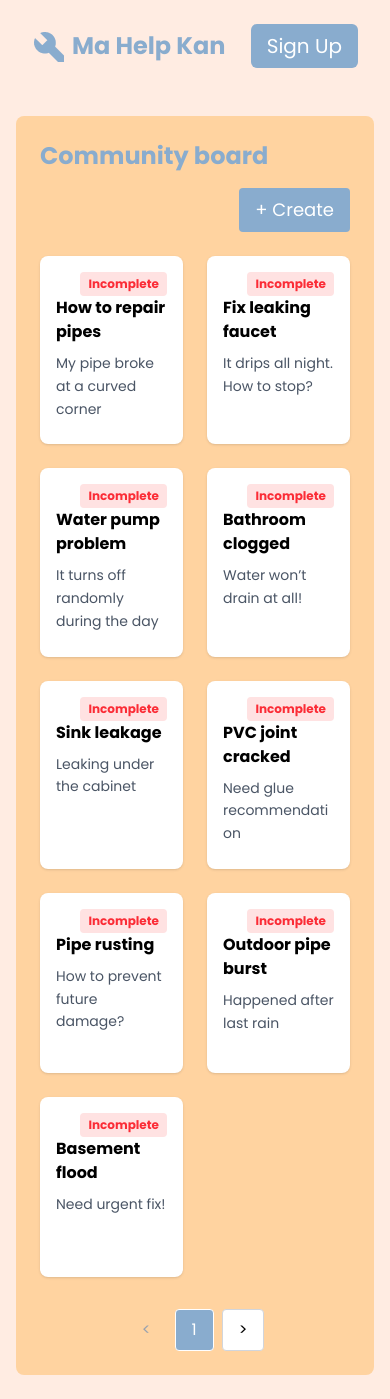
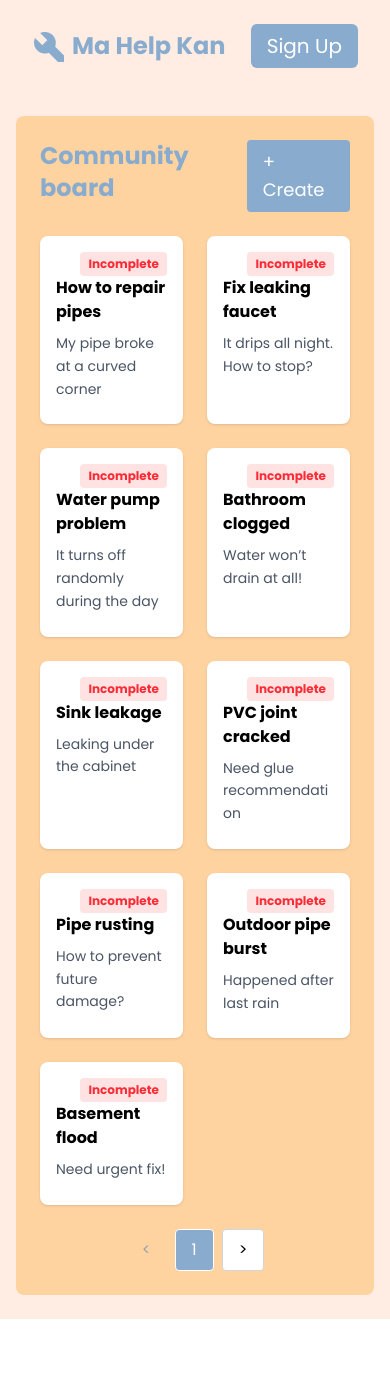
Before and after one commit to CSC105-2024/G11-PawAroundYou-PreHack-2025, a React (Vite) app in the folder frontend/: page /home in a window 390 px wide. After the commit the page ends 1319 px from the top, so only its background shows below. Built offline with nearby package versions, Linux system fonts and the light colour scheme; a web font is replaced by a local one.

Commit message:
Update HomeLoggedIn

```diff
--- a/frontend/src/assets/Navbar.jsx
+++ b/frontend/src/assets/Navbar.jsx
@@ -14,6 +14,7 @@ function Navbar() {
   }, []);
 
   const handleLogout = () => {
+    localStorage.removeItem("isLoggedIn");
     setIsLoggedIn(false);
     console.log("User logged out");
   };
@@ -51,8 +52,7 @@ function Navbar() {
       ) : (
         <button
           onClick={() => {
-            handleLogout
-            localStorage.removeItem("isLoggedIn");
+            handleLogout;
           }}
           className="bg-[#89ACCE] text-white text-xl font-medium px-4 py-2 rounded-md hover:bg-[#7295b8] transition"
         >
--- a/frontend/src/pages/HomeLoggedIn.jsx
+++ b/frontend/src/pages/HomeLoggedIn.jsx
@@ -95,8 +95,8 @@ const CommunityBoard = () => {
       <div className="min-h-screen bg-[#FFECE2] py-6 px-4 flex justify-center">
         <div className="w-full max-w-screen-xl bg-[#FFD3A0] rounded-lg p-6 sm:p-10 flex flex-col min-h-[80vh]">
           {/* Header */}
-          <div className="flex flex-col sm:flex-row justify-between items-start sm:items-center mb-6 gap-4">
-            <h1 className="text-2xl sm:text-4xl font-semibold text-[#89ACCE]">
+          <div className="flex sm:flex-row justify-between items-start sm:items-center mb-6">
+            <h1 className="flex items-center text-2xl sm:text-4xl font-semibold text-[#89ACCE]">
               Community board
             </h1>
             <Link
@@ -108,11 +108,11 @@ const CommunityBoard = () => {
           </div>
 
           {/* Grid */}
-          <div className="grid grid-cols-2 sm:grid-cols-2 md:grid-cols-3 gap-6 sm:min-h-[180px] min-h-[500px]">
+          <div className="grid grid-cols-2 sm:grid-cols-2 md:grid-cols-3 gap-6 sm:min-h-[180px] md:min-h-[180px]">
             {paginatedData.map((card) => (
               <div
                 key={card.id}
-                className="bg-white rounded-lg shadow px-4 py-6 sm:px-6 sm:py-8 relative w-full h-auto min-h-[180px]"
+                className="bg-white rounded-lg shadow px-4 py-6 sm:px-6 sm:py-8 relative w-full h-auto sm:min-h-[180px]"
               >
                 <span className="absolute top-4 right-4 bg-red-100 text-red-500 text-xs font-semibold px-2 py-1 rounded">
                   {card.status}
@@ -128,7 +128,7 @@ const CommunityBoard = () => {
           </div>
 
           {/* Pagination */}
-          <div className="flex justify-center mt-8 space-x-2">
+          <div className="flex justify-center mt-auto pt-6 space-x-2">
             <button
               onClick={handlePrev}
               disabled={currentPage === 1}
--- a/frontend/src/pages/HomePage.jsx
+++ b/frontend/src/pages/HomePage.jsx
@@ -21,7 +21,7 @@ export default function HomePage() {
           />
 
           {/* ปุ่ม Join the Community (เฉพาะ Desktop อยู่ตรงนี้) */}
-          <div className="hidden md:block text-center mb-10">
+          <div className="hidden md:block text-center m-10">
             <Link
               to="/signup"
               className="bg-[#89ACCE] text-white px-6 py-3 rounded-sm font-medium shadow-md hover:bg-[#6e95bb]"
```
